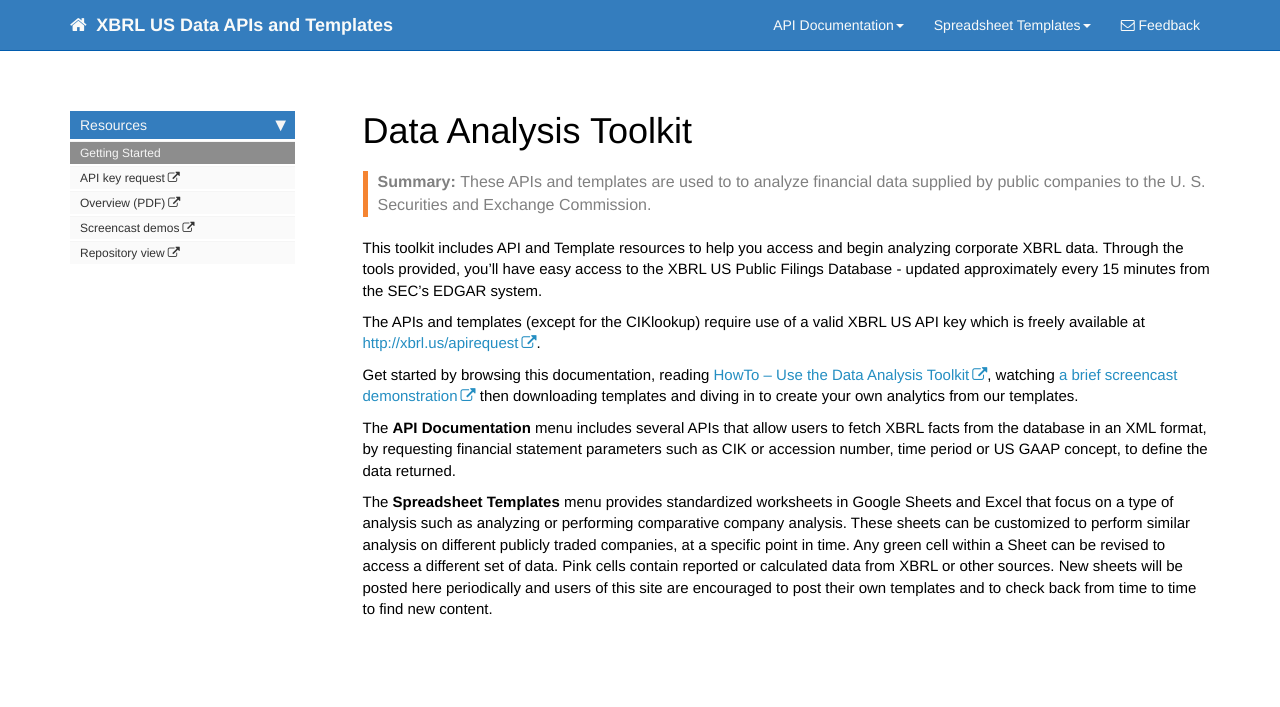
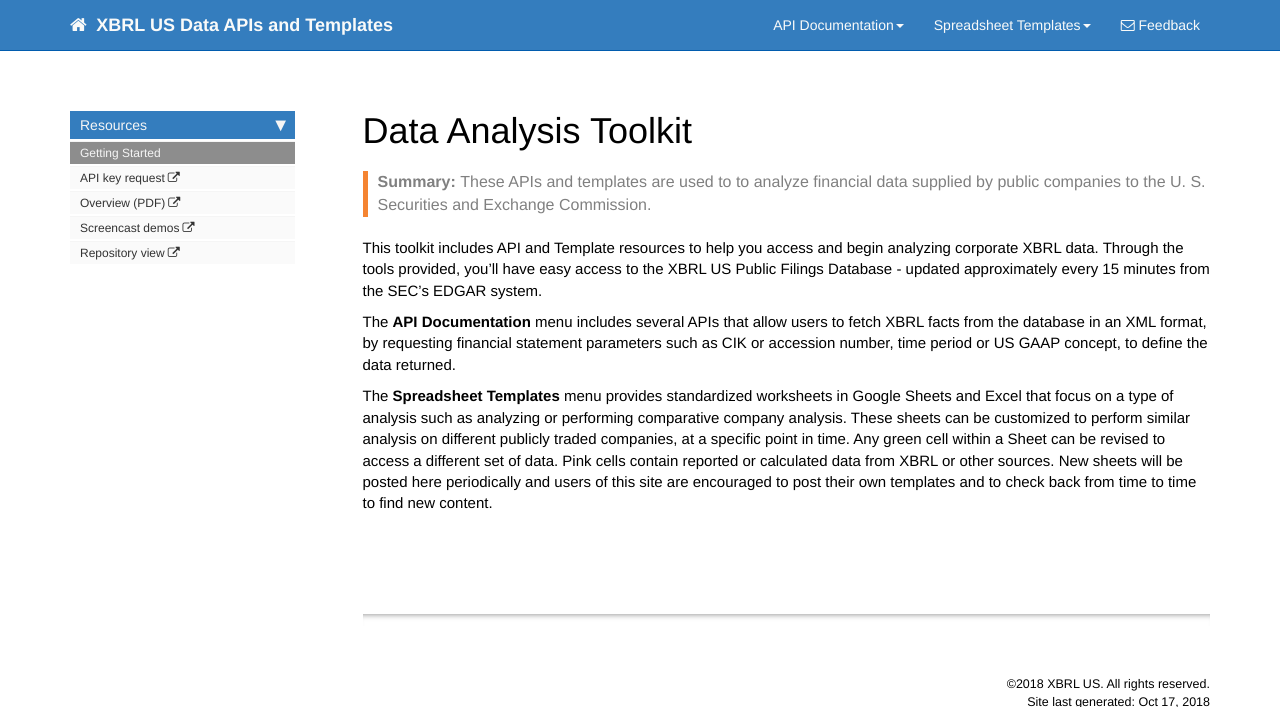
Before and after one commit to xbrlus/xbrl-api, a Jekyll site: the page built from index.md, in a window 1280 px wide and 987 px high, cut to the strip 0-707 px from the top of the window. Built offline with Jekyll 4.4.1, drawn with Linux system fonts in a browser that asks for light colours; nearby versions of some CDN libraries; comment, search, counter and statistics services are not loaded.

Commit message:
Update index.md

```diff
--- a/index.md
+++ b/index.md
@@ -7,10 +7,6 @@
 ---
 This toolkit includes API and Template resources to help you access and begin analyzing corporate XBRL
 data. Through the tools provided, you'll have easy access to the XBRL US Public Filings Database - updated approximately every 15 minutes from the SEC's EDGAR system.
-
-The APIs and templates (except for the CIKlookup) require use of a valid XBRL US API key which is freely available at <a href="http://xbrl.us/apirequest" target="_blank">http://xbrl.us/apirequest</a>.
-
-Get started by browsing this documentation, reading <a href="https://xbrl.us/wp-content/uploads/2015/10/HowTo-Use-the-Data-Analysis-Toolkit.pdf" target="_blank">HowTo – Use the Data Analysis Toolkit</a>, watching <a href="https://xbrl.us/use/howto/data-analysis-toolkit/" target="_blank">a brief screencast demonstration</a> then downloading templates and diving in to create your own analytics from our templates.
 
 The **API Documentation** menu includes several APIs that allow users to fetch XBRL facts from the database in an XML
 format, by requesting financial statement parameters such as CIK or accession number, time period or
```
